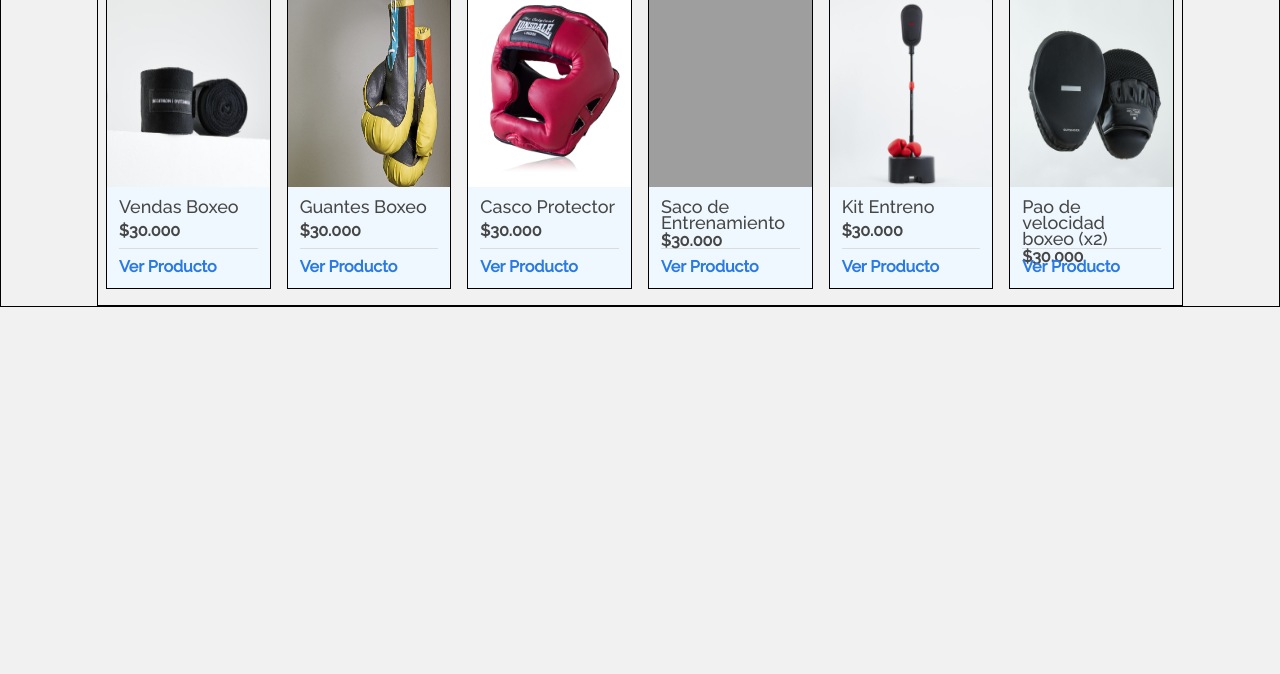
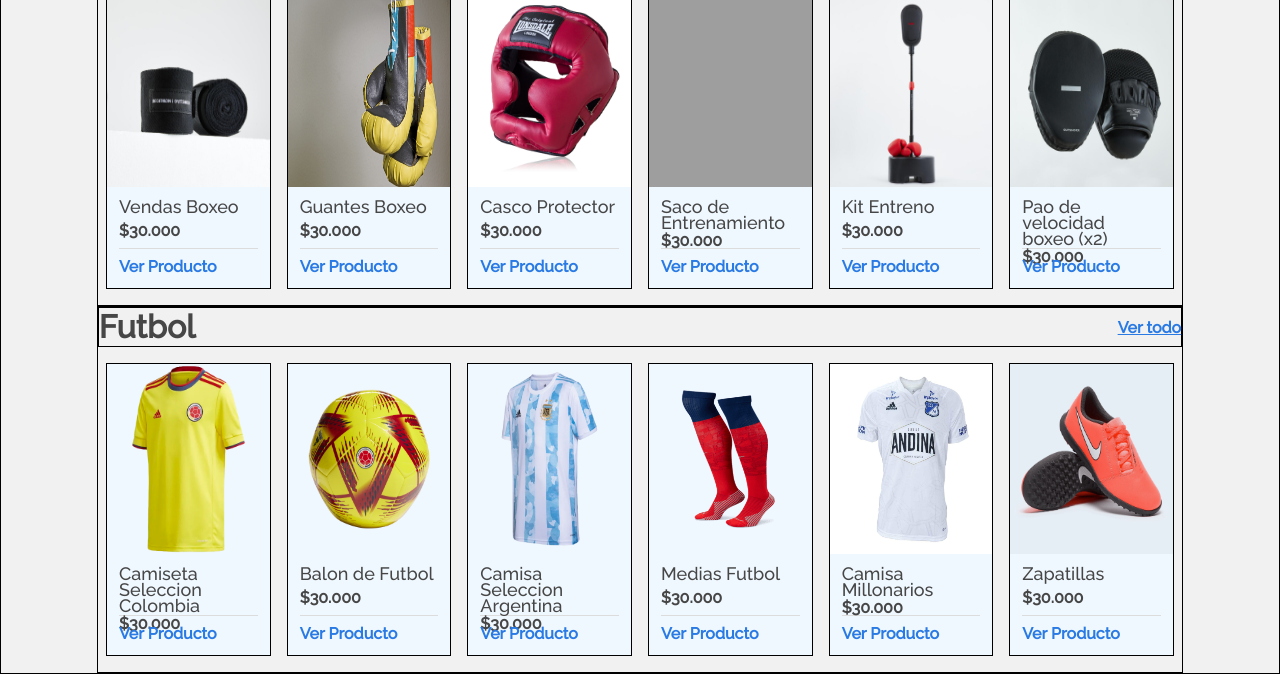
Before and after one commit to Dann-13/E-commerce_JavaScript, a plain HTML site: page index.html in a window 1280 px wide. Shown: the part 692-1366 px from the top of the page. Before the commit the page ends 999 px from the top, so only its background shows below. Drawn offline with Linux system fonts and the light colour scheme; grey boxes are pictures that could not be loaded.

Commit message:
Seccion de Productos 2 (Futbol)

```diff
--- a/index.html
+++ b/index.html
@@ -117,6 +117,89 @@
                         </div>
                     </div>
                 </div>
+
+                <div class="productos__items">
+                    <div class="productos__info">
+                        <div class="productos__header">
+                            <h2 class="productos__titulo">Futbol</h2>
+                            <a href="" class="productos__boton">Ver todo</a>
+                        </div>
+                    </div>
+                    <div class="productos__contenido">
+                        <div class="productos__card">
+                            <img class="productos__card___imagen" src="img/futbol1.png" alt="" srcset="">
+                            <div class="productos__card___base">
+                                <div class="productos__card___header">
+                                    <h5 class="productos__card___titulo">Camiseta Seleccion Colombia</h5>
+                                    <p class="productos__card___precio">$30.000</p>
+                                </div>
+                                <div class="productos__card___descripcion">
+                                    <a href="" class="productos__card___ver">Ver Producto</a>
+                                </div>
+                            </div>
+                        </div>
+                        <div class="productos__card">
+                            <img class="productos__card___imagen" src="img/futbol2.webp" alt="" srcset="">
+                            <div class="productos__card___base">
+                                <div class="productos__card___header">
+                                    <h5 class="productos__card___titulo">Balon de Futbol</h5>
+                                    <p class="productos__card___precio">$30.000</p>
+                                </div>
+                                <div class="productos__card___descripcion">
+                                    <a href="" class="productos__card___ver">Ver Producto</a>
+                                </div>
+                            </div>
+                        </div>
+                        <div class="productos__card">
+                            <img class="productos__card___imagen" src="img/futbol3.png" alt="" srcset="">
+                            <div class="productos__card___base">
+                                <div class="productos__card___header">
+                                    <h5 class="productos__card___titulo">Camisa Seleccion Argentina</h5>
+                                    <p class="productos__card___precio">$30.000</p>
+                                </div>
+                                <div class="productos__card___descripcion">
+                                    <a href="" class="productos__card___ver">Ver Producto</a>
+                                </div>
+                            </div>
+                        </div>
+                        <div class="productos__card">
+                            <img class="productos__card___imagen" src="img/futbol4.png" alt="" srcset="">
+                            <div class="productos__card___base">
+                                <div class="productos__card___header">
+                                    <h5 class="productos__card___titulo">Medias Futbol</h5>
+                                    <p class="productos__card___precio">$30.000</p>
+                                </div>
+                                <div class="productos__card___descripcion">
+                                    <a href="" class="productos__card___ver">Ver Producto</a>
+                                </div>
+                            </div>
+                        </div>
+                        <div class="productos__card">
+                            <img class="productos__card___imagen" src="img/futbol5.jpg" alt="" srcset="">
+                            <div class="productos__card___base">
+                                <div class="productos__card___header">
+                                    <h5 class="productos__card___titulo">Camisa Millonarios</h5>
+                                    <p class="productos__card___precio">$30.000</p>
+                                </div>
+                                <div class="productos__card___descripcion">
+                                    <a href="" class="productos__card___ver">Ver Producto</a>
+                                </div>
+                            </div>
+                        </div>
+                        <div class="productos__card">
+                            <img class="productos__card___imagen" src="img/futbol6.jpg" alt="" srcset="">
+                            <div class="productos__card___base">
+                                <div class="productos__card___header">
+                                    <h5 class="productos__card___titulo">Zapatillas</h5>
+                                    <p class="productos__card___precio">$30.000</p>
+                                </div>
+                                <div class="productos__card___descripcion">
+                                    <a href="" class="productos__card___ver">Ver Producto</a>
+                                </div>
+                            </div>
+                        </div>
+                    </div>
+                </div>
             </div>
         </section>
 
```
Also changed, not shown: img/futbol4.png (added).
